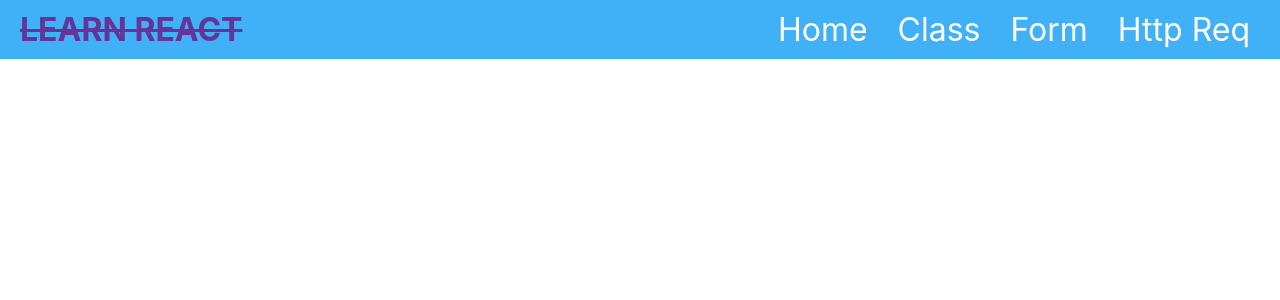
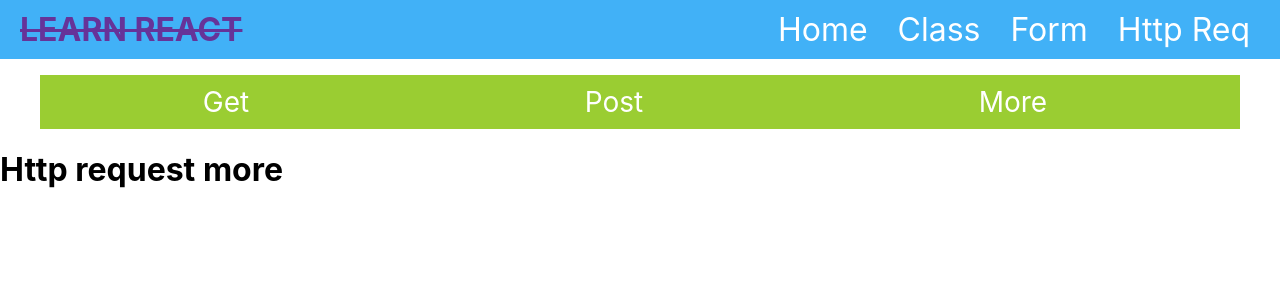
Before and after one commit to khaled39ab/React-With-LWS, a React (Create React App) app: page /more in a window 1280 px wide. Shown: the top 300 px of the page. Built offline with nearby package versions, Linux system fonts and the light colour scheme.

Commit message:
added more component

```diff
--- a/src/App.js
+++ b/src/App.js
@@ -7,6 +7,7 @@ import Form from './page/Form';
 import HttpReq from './page/HttpReq';
 import Country from './HttpReq/Country';
 import QuotesGenerator from './HttpReq/QuotesGenerator';
+import More from './HttpReq/More';
 
 
 function App() {
@@ -20,6 +21,7 @@ function App() {
         <Route path="/http" element={<HttpReq></HttpReq>}></Route>
         <Route path="/get" element={<Country></Country>}></Route>
         <Route path="/post" element={<QuotesGenerator></QuotesGenerator>}></Route>
+        <Route path="/more" element={<More></More>}></Route>
       </Routes>
 
     </div>
--- /dev/null
+++ b/src/HttpReq/More.js
@@ -0,0 +1,13 @@
+import React from 'react';
+import HttpNavbar from './HttpNavbar';
+
+const More = () => {
+    return (
+        <div>
+            <HttpNavbar></HttpNavbar>
+            <h1>Http request more</h1>
+        </div>
+    );
+};
+
+export default More;
```
